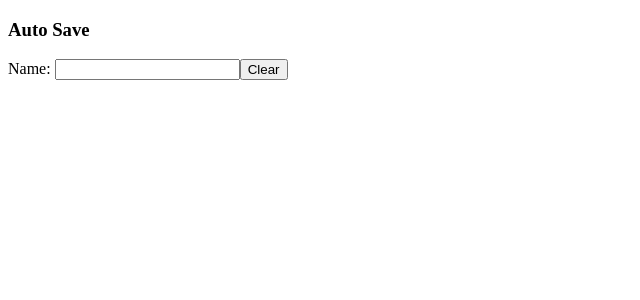
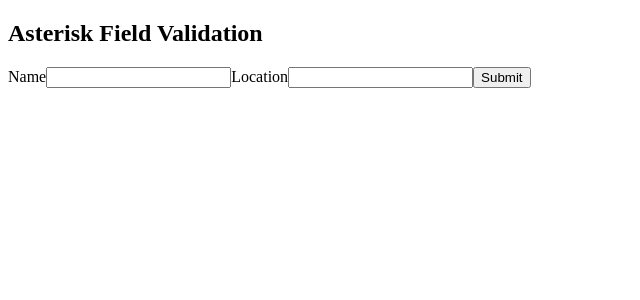
Before and after one commit to nynishuyadav85/InterviewPrep, a React (Vite) app in the folder interview/: page / in a window 1280 px wide. Shown: the top 300 px of the page, without its empty margins (0-640 px from the left). Built offline with nearby package versions, Linux system fonts and the light colour scheme.

Commit message:
feat: add FieldValidation component for form input validation with asterisk indicators

```diff
--- a/interview/src/App.jsx
+++ b/interview/src/App.jsx
@@ -1,6 +1,7 @@
 // import { QueryClient, QueryClientProvider } from '@tanstack/react-query'
 import './App.css'
-import AutoSave from './components/AutoSave/AutoSave'
+import FieldValidation from './components/AstrickFieldValidation/FieldValidation'
+// import AutoSave from './components/AutoSave/AutoSave'
 // import FrequentlyAsked from './components/Faq/FrequentlyAsked'
 // import TanStackQuery from './Concepts/TanStackQuery'
 // import HOC from './Concepts/HOC';
@@ -31,7 +32,8 @@ function App() {
 
       {/* <HOC /> */}
       {/* <FrequentlyAsked /> */}
-      <AutoSave />
+      {/* <AutoSave /> */}
+      <FieldValidation />
     </>
   )
 }
--- /dev/null
+++ b/interview/src/components/AstrickFieldValidation/FieldValidation.jsx
@@ -0,0 +1,42 @@
+import { useState } from "react"
+
+const FieldValidation = () => {
+
+
+
+    const [formData, setFormData] = useState({ name: "", location: "" });
+    const [valid, setValid] = useState(false)
+    const [nameRequired, setNameRequired] = useState(false)
+    const [locationRequired, setLocationRequired] = useState(false)
+
+    function submitHandler() {
+        if (formData.name === "") {
+            setNameRequired(true)
+        }
+        if (formData.location === "") {
+            setLocationRequired(true)
+        }
+        setValid(true)
+    }
+
+    return (
+        <div>
+            <h2>Asterisk Field Validation</h2>
+            <div>
+                <label>Name</label>
+                <input value={formData.name} onChange={(e) => setFormData(e.target.value)}></input>
+                {nameRequired && <span style={{ color: "red" }}>Enter name</span>}
+
+                <label>Location</label>
+                <input value={setFormData.location} onChange={(e) => setFormData(e.target.value)}></input>
+                {locationRequired && <span style={{ color: "red" }}>Enter Location</span>}
+
+                <button onClick={submitHandler} >Submit</button>
+                {/* </form> */}
+                {valid && <p>Submitted Name : {name} Location : {location}</p>}
+            </div>
+        </div>
+    )
+}
+
+export default FieldValidation
```
